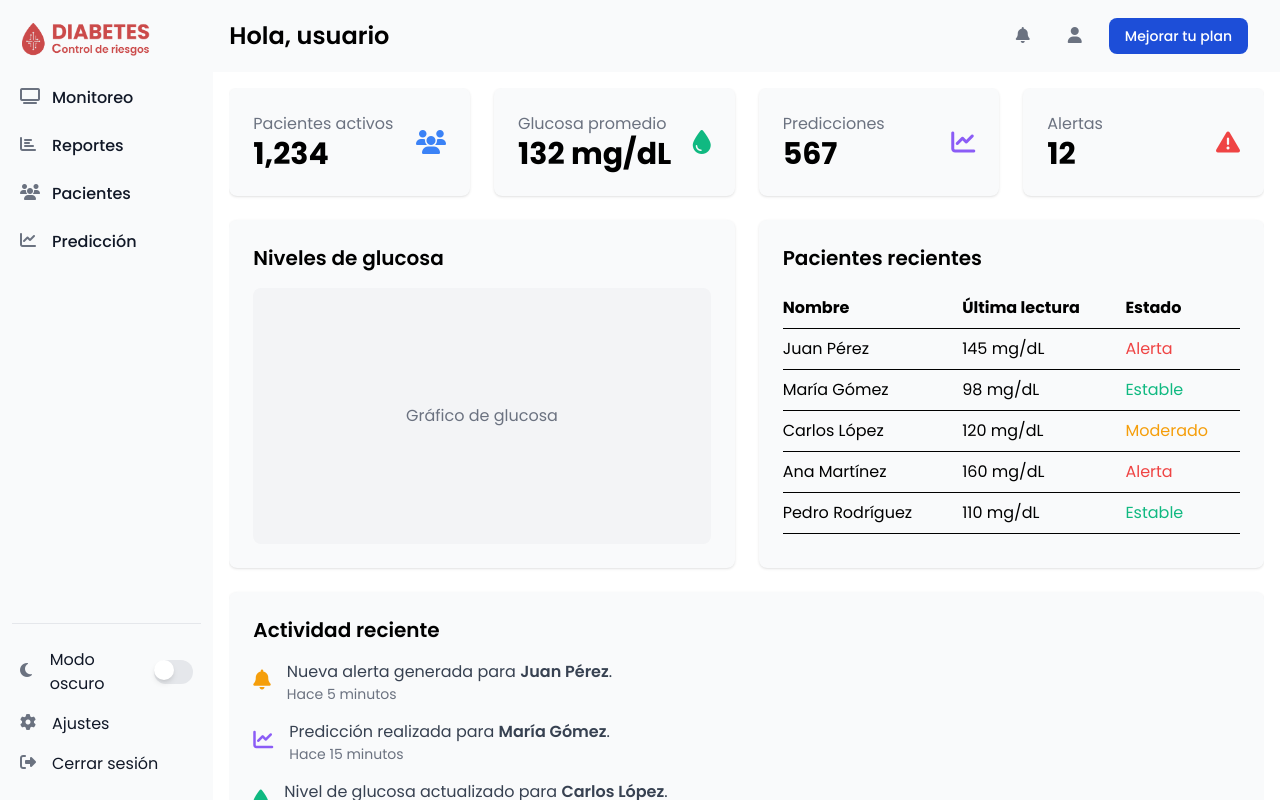
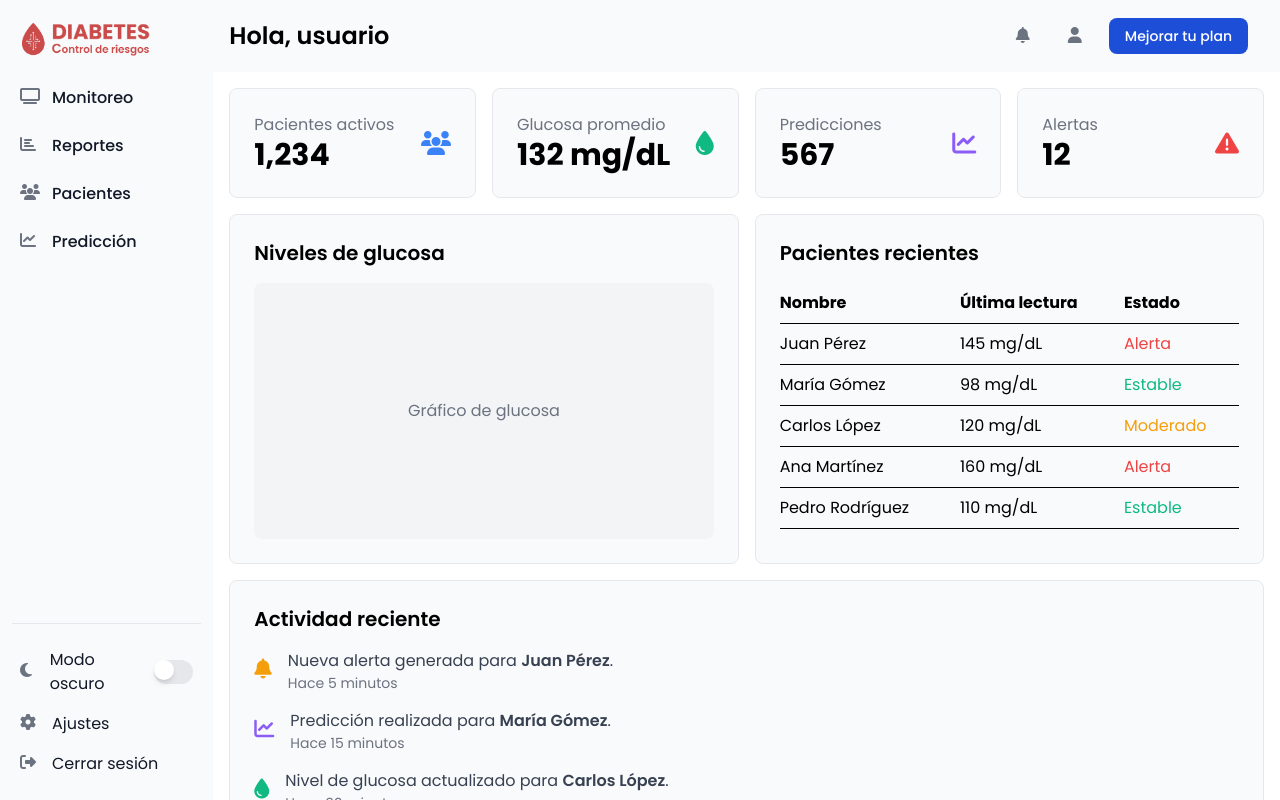
Before and after one commit to chrisdev-ts/dabetai-webapp, an Angular app: page /dashboard/general-view in a window 1280 px wide. Built offline with nearby package versions, Linux system fonts and the light colour scheme.

Commit message:
Refactor dashboard general view layout; adjust spacing and add borders to cards for improved UI consistency

```diff
--- a/src/app/dashboard/general-view/general-view.component.html
+++ b/src/app/dashboard/general-view/general-view.component.html
@@ -1,8 +1,8 @@
 <div class="flex-1 overflow-y-auto">
     <!-- Sección de métricas -->
-    <div class="grid grid-cols-1 md:grid-cols-2 lg:grid-cols-4 gap-6 mb-6">
+    <div class="grid grid-cols-1 md:grid-cols-2 lg:grid-cols-4 gap-4 mb-4">
         <!-- Tarjeta 1: Pacientes activos -->
-        <div class="bg-gray-50 dark:bg-gray-800 p-6 rounded-lg shadow-sm">
+        <div class="bg-gray-50 dark:bg-gray-800 p-6 rounded-lg border border-gray-200 dark:border-gray-700">
             <div class="flex items-center justify-between">
                 <div>
                     <p class="text-gray-500 dark:text-gray-400">Pacientes activos</p>
@@ -13,7 +13,7 @@
         </div>
 
         <!-- Tarjeta 2: Nivel de glucosa promedio -->
-        <div class="bg-gray-50 dark:bg-gray-800 p-6 rounded-lg shadow-sm">
+        <div class="bg-gray-50 dark:bg-gray-800 p-6 rounded-lg border border-gray-200 dark:border-gray-700">
             <div class="flex items-center justify-between">
                 <div>
                     <p class="text-gray-500 dark:text-gray-400">Glucosa promedio</p>
@@ -24,7 +24,7 @@
         </div>
 
         <!-- Tarjeta 3: Predicciones realizadas -->
-        <div class="bg-gray-50 dark:bg-gray-800 p-6 rounded-lg shadow-sm">
+        <div class="bg-gray-50 dark:bg-gray-800 p-6 rounded-lg border border-gray-200 dark:border-gray-700">
             <div class="flex items-center justify-between">
                 <div>
                     <p class="text-gray-500 dark:text-gray-400">Predicciones</p>
@@ -35,7 +35,7 @@
         </div>
 
         <!-- Tarjeta 4: Alertas recientes -->
-        <div class="bg-gray-50 dark:bg-gray-800 p-6 rounded-lg shadow-sm">
+        <div class="bg-gray-50 dark:bg-gray-800 p-6 rounded-lg border border-gray-200 dark:border-gray-700">
             <div class="flex items-center justify-between">
                 <div>
                     <p class="text-gray-500 dark:text-gray-400">Alertas</p>
@@ -47,9 +47,9 @@
     </div>
 
     <!-- Gráficos y tablas -->
-    <div class="grid grid-cols-1 lg:grid-cols-2 gap-6 mb-6">
+    <div class="grid grid-cols-1 lg:grid-cols-2 gap-4 mb-4">
         <!-- Gráfico de glucosa -->
-        <div class="bg-gray-50 dark:bg-gray-800 p-6 rounded-lg shadow-sm">
+        <div class="bg-gray-50 dark:bg-gray-800 p-6 rounded-lg border border-gray-200 dark:border-gray-700">
             <h3 class="text-xl font-semibold dark:text-white">Niveles de glucosa</h3>
             <div class="mt-4">
                 <!-- Aquí iría un gráfico (puedes usar Chart.js o cualquier otra librería) -->
@@ -60,7 +60,7 @@
         </div>
 
         <!-- Tabla de pacientes recientes -->
-        <div class="bg-gray-50 dark:bg-gray-800 p-6 rounded-lg shadow-sm">
+        <div class="bg-gray-50 dark:bg-gray-800 p-6 rounded-lg border border-gray-200 dark:border-gray-700">
             <h3 class="text-xl font-semibold dark:text-white">Pacientes recientes</h3>
             <div class="mt-4">
                 <table class="w-full text-left dark:text-white">
@@ -104,7 +104,7 @@
     </div>
 
     <!-- Sección de Actividad reciente -->
-    <div class="bg-gray-50 dark:bg-gray-800 mb-2 p-6 rounded-lg shadow-sm">
+    <div class="bg-gray-50 dark:bg-gray-800 p-6 rounded-lg border border-gray-200 dark:border-gray-700">
         <h3 class="text-xl font-semibold dark:text-white mb-4">Actividad reciente</h3>
         <div class="space-y-4">
             <!-- Evento 1 -->
@@ -113,7 +113,8 @@
                     <i class="fas fa-bell text-yellow-500 text-xl"></i>
                 </div>
                 <div>
-                    <p class="text-gray-700 dark:text-gray-300">Nueva alerta generada para <span class="font-semibold">Juan Pérez</span>.</p>
+                    <p class="text-gray-700 dark:text-gray-300">Nueva alerta generada para <span
+                            class="font-semibold">Juan Pérez</span>.</p>
                     <p class="text-sm text-gray-500 dark:text-gray-400">Hace 5 minutos</p>
                 </div>
             </div>
@@ -124,7 +125,8 @@
                     <i class="fas fa-chart-line text-purple-500 text-xl"></i>
                 </div>
                 <div>
-                    <p class="text-gray-700 dark:text-gray-300">Predicción realizada para <span class="font-semibold">María Gómez</span>.</p>
+                    <p class="text-gray-700 dark:text-gray-300">Predicción realizada para <span
+                            class="font-semibold">María Gómez</span>.</p>
                     <p class="text-sm text-gray-500 dark:text-gray-400">Hace 15 minutos</p>
                 </div>
             </div>
@@ -135,7 +137,8 @@
                     <i class="fas fa-tint text-green-500 text-xl"></i>
                 </div>
                 <div>
-                    <p class="text-gray-700 dark:text-gray-300">Nivel de glucosa actualizado para <span class="font-semibold">Carlos López</span>.</p>
+                    <p class="text-gray-700 dark:text-gray-300">Nivel de glucosa actualizado para <span
+                            class="font-semibold">Carlos López</span>.</p>
                     <p class="text-sm text-gray-500 dark:text-gray-400">Hace 30 minutos</p>
                 </div>
             </div>
@@ -146,7 +149,8 @@
                     <i class="fas fa-user-plus text-blue-500 text-xl"></i>
                 </div>
                 <div>
-                    <p class="text-gray-700 dark:text-gray-300">Nuevo paciente registrado: <span class="font-semibold">Ana Martínez</span>.</p>
+                    <p class="text-gray-700 dark:text-gray-300">Nuevo paciente registrado: <span
+                            class="font-semibold">Ana Martínez</span>.</p>
                     <p class="text-sm text-gray-500 dark:text-gray-400">Hace 1 hora</p>
                 </div>
             </div>
```
